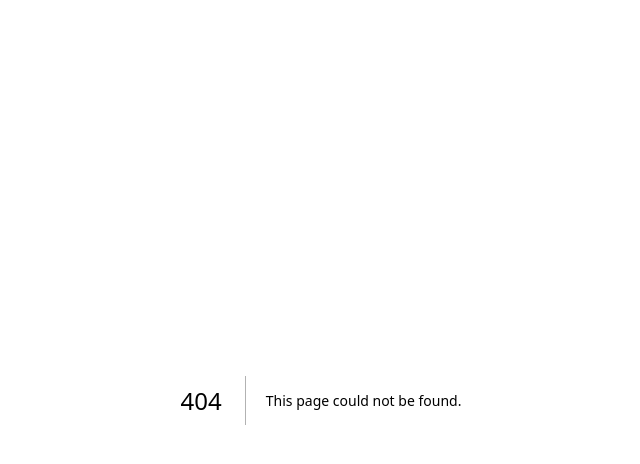
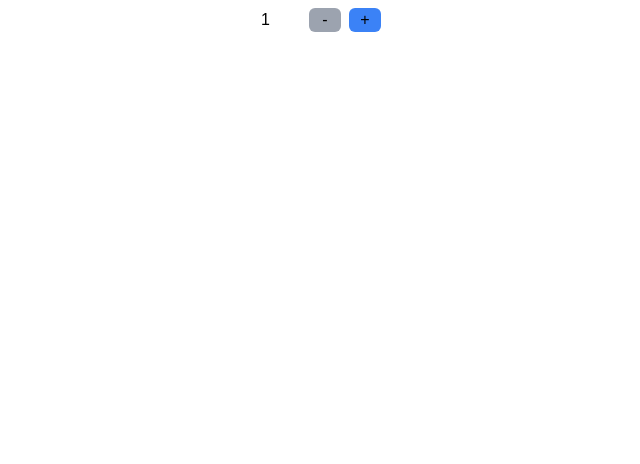
Before and after one commit to yanganthony4/cprg306-assignments, a Next.js app: page /week-4 in a window 1280 px wide. Before the commit this address had no page. Shown: the top 464 px of the page, without its empty margins (319-959 px from the left). Built offline with nearby package versions, Linux system fonts and the light colour scheme.

Commit message:
Finished week 4 assignment
Created new week-4 page with counting system

```diff
--- a/app/page.js
+++ b/app/page.js
@@ -7,6 +7,8 @@ export default function Home() {
       <Link href="/week-2">Week 2</Link>
       <br />
       <Link href="/week-3">Week 3</Link>
+      <br />
+      <Link href="/week-4">Week 4</Link>
     </div>
   );
 }
--- /dev/null
+++ b/app/week-4/new-item.js
@@ -0,0 +1,36 @@
+'use client';
+ import { useState } from 'react';
+
+
+ export default function NewItem() {
+    const [quantity, setQuantity] = useState(1);
+
+    const increment = () => {
+    if (quantity < 20) {
+            setQuantity(quantity + 1)
+        }
+    };
+
+    const decrement = () => {
+        if (quantity > 1) {
+            setQuantity(quantity - 1)
+        }
+    };
+
+    return (
+        <main>
+            <div class="bg-white w-32 rounded-md h-10 flex items-center mx-auto text-black p-1">
+                {quantity}
+                <button onClick={decrement} disabled={quantity === 1}
+                class = "w-8 ml-auto p-2 bg-red-500 h-6 rounded-md flex items-center justify-center mr-2 hover:bg-red-400 disabled:bg-gray-400">
+                    -
+                    </button>
+                <button onClick={increment} disabled={quantity === 20}
+                class = "w-8 bg-blue-500 h-6 rounded-md flex items-center justify-center hover:bg-blue-400 disabled:bg-gray-400">
+                    +
+                </button>
+            </div>
+        </main>
+    );
+
+}
--- /dev/null
+++ b/app/week-4/page.js
@@ -0,0 +1,7 @@
+import NewItem from "./new-item";
+
+export default function Page() {
+    return (
+      <NewItem />
+    );
+  }
```
